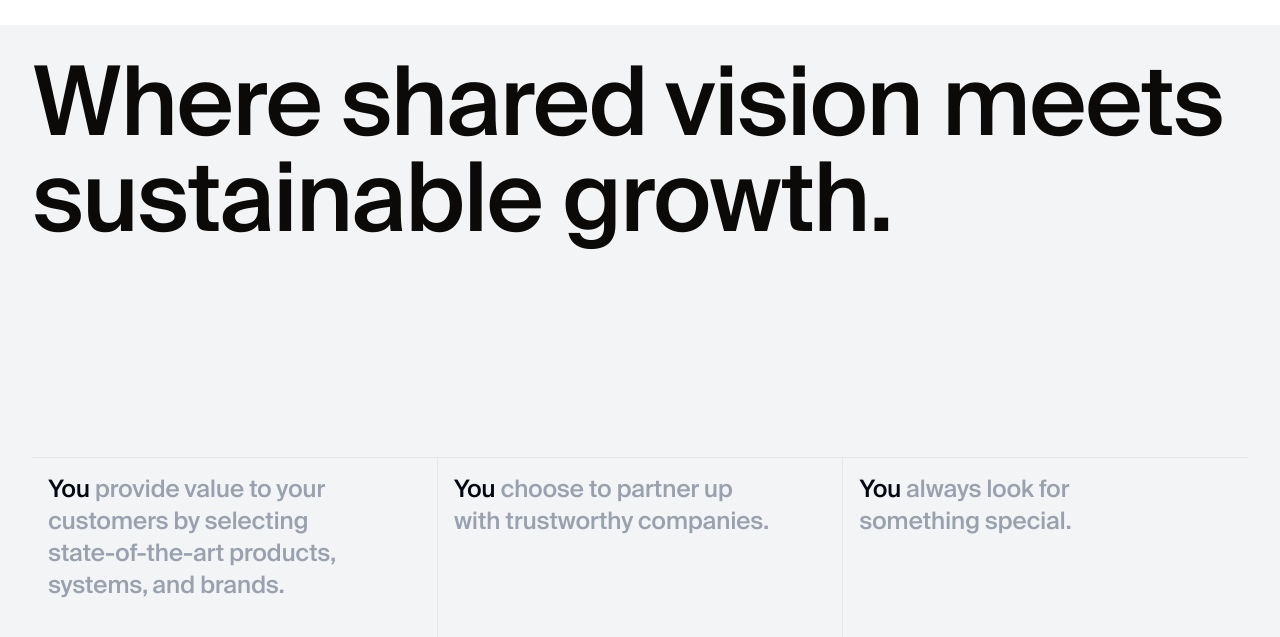
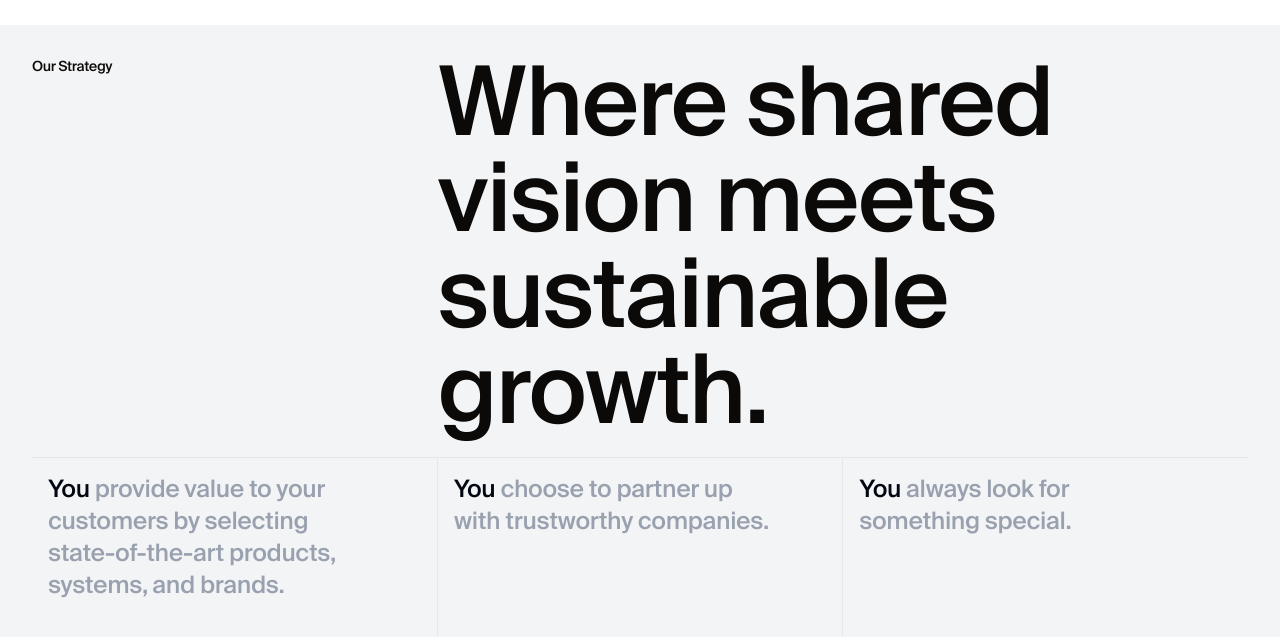
Before and after one commit to leandesigngmbh/panzel-family-office, a Next.js app: page / in a window 1280 px wide. Shown: the part 2334-2971 px from the top of the page. Built offline with nearby package versions, Linux system fonts and the light colour scheme.

Commit message:
modified ui

```diff
--- a/src/components/molecules/Agenda.tsx
+++ b/src/components/molecules/Agenda.tsx
@@ -1,8 +1,12 @@
 const Agenda = () => {
   return (
     <div className="bg-gray-100 p-8">
-      <div className="min-h-[50vh] max-w-prose text-8xl tracking-tight">
-        Where shared vision meets sustainable growth.
+      <div className="grid grid-cols-3">
+        <h3 className="text-sm whitespace-nowrap">Our Strategy</h3>
+
+        <div className="min-h-[50vh] col-span-2 max-w-prose text-8xl tracking-tight">
+          Where shared vision meets sustainable growth.
+        </div>
       </div>
 
       <div className="grid grid-cols-3 border-t border-gray-200 bg-gray-200 gap-px">
--- a/src/components/molecules/Manifest.tsx
+++ b/src/components/molecules/Manifest.tsx
@@ -57,7 +57,7 @@ const Manifest = () => {
       ref={container}
       className="bg-black text-white text-4xl flex relative w-full"
     >
-      <p className="text-sm whitespace-nowrap p-8">Our Manifest</p>
+      <h2 className="text-sm whitespace-nowrap p-8">Our Manifest</h2>
 
       {/* LEFT SCROLLING INDEXES */}
       <div className="flex flex-col w-full">
```
